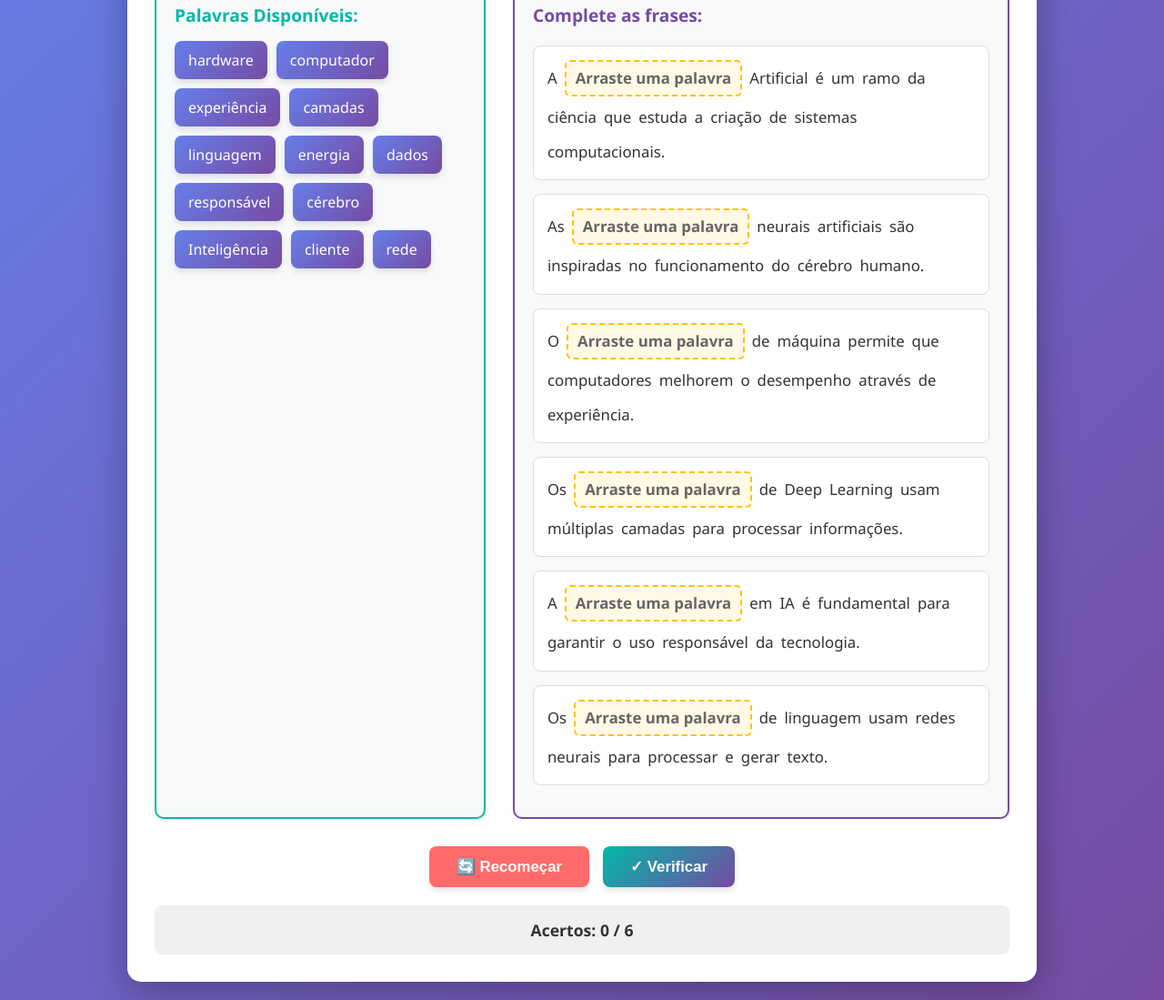
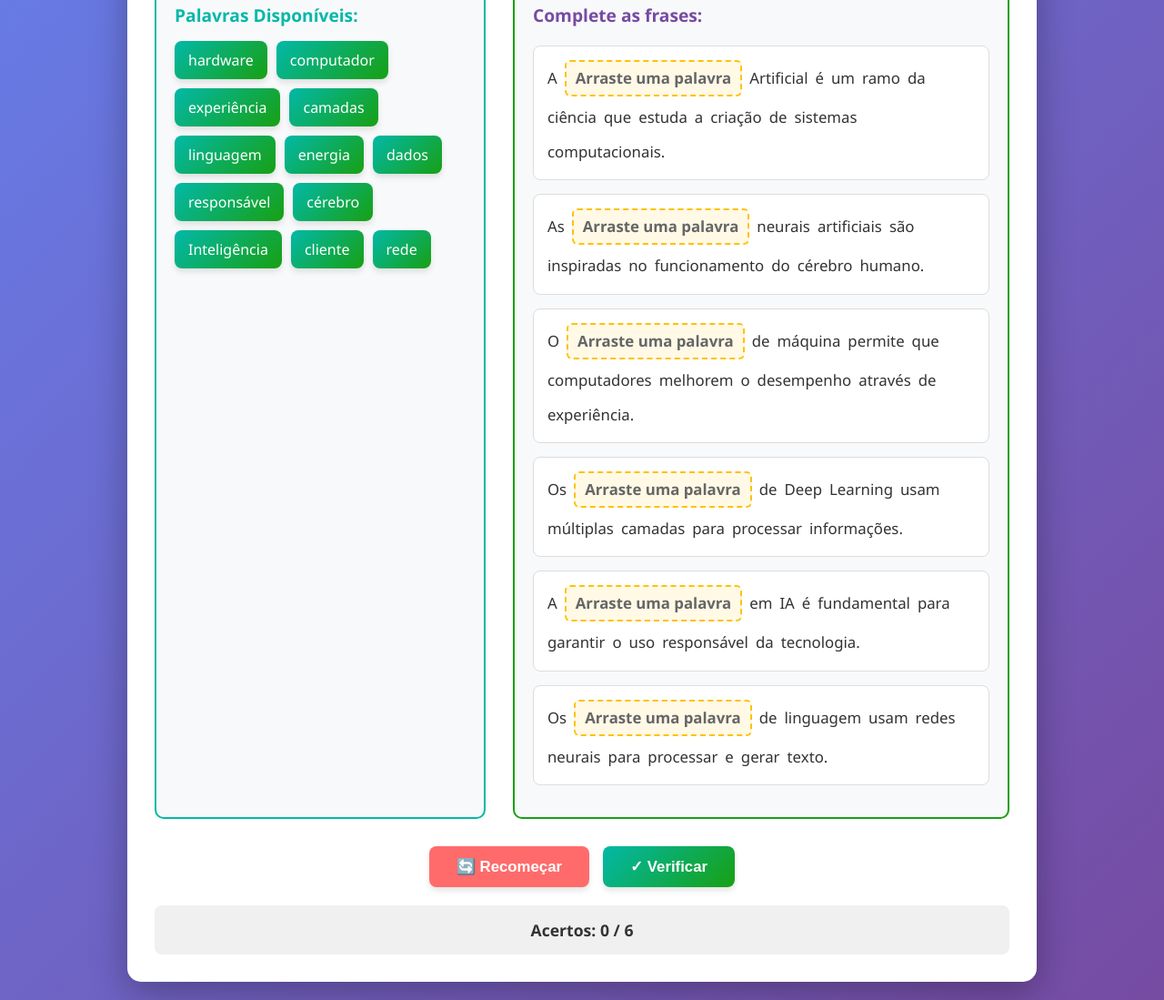
Before and after one commit to Luisgugu/Alura-2, a plain HTML site: page index.html in a window 1280 px wide. Shown: the part 188-1287 px from the top of the page at 91% size. Drawn offline with Linux system fonts and the light colour scheme.

Commit message:
12/08 - patch 2

```diff
--- a/style.css
+++ b/style.css
@@ -65,7 +65,7 @@ header p {
 }
 
 .word-item {
-    background: linear-gradient(135deg, #667eea 0%, #764ba2 100%);
+    background: linear-gradient(135deg, #02b8a8 0%, #18a013 100%);
     color: white;
     padding: 10px 15px;
     border-radius: 8px;
@@ -97,7 +97,7 @@ header p {
     background: #f8f9fa;
     padding: 20px;
     border-radius: 10px;
-    border: 2px solid #764ba2;
+    border: 2px solid #18a013;
 }
 
 .phrases-container h3 {
@@ -184,7 +184,7 @@ header p {
 }
 
 .btn-check {
-    background: linear-gradient(135deg, #02b8a8 0%, #764ba2 100%);
+    background: linear-gradient(135deg, #02b8a8 0%, #18a013 100%);
     color: white;
 }
 
```
